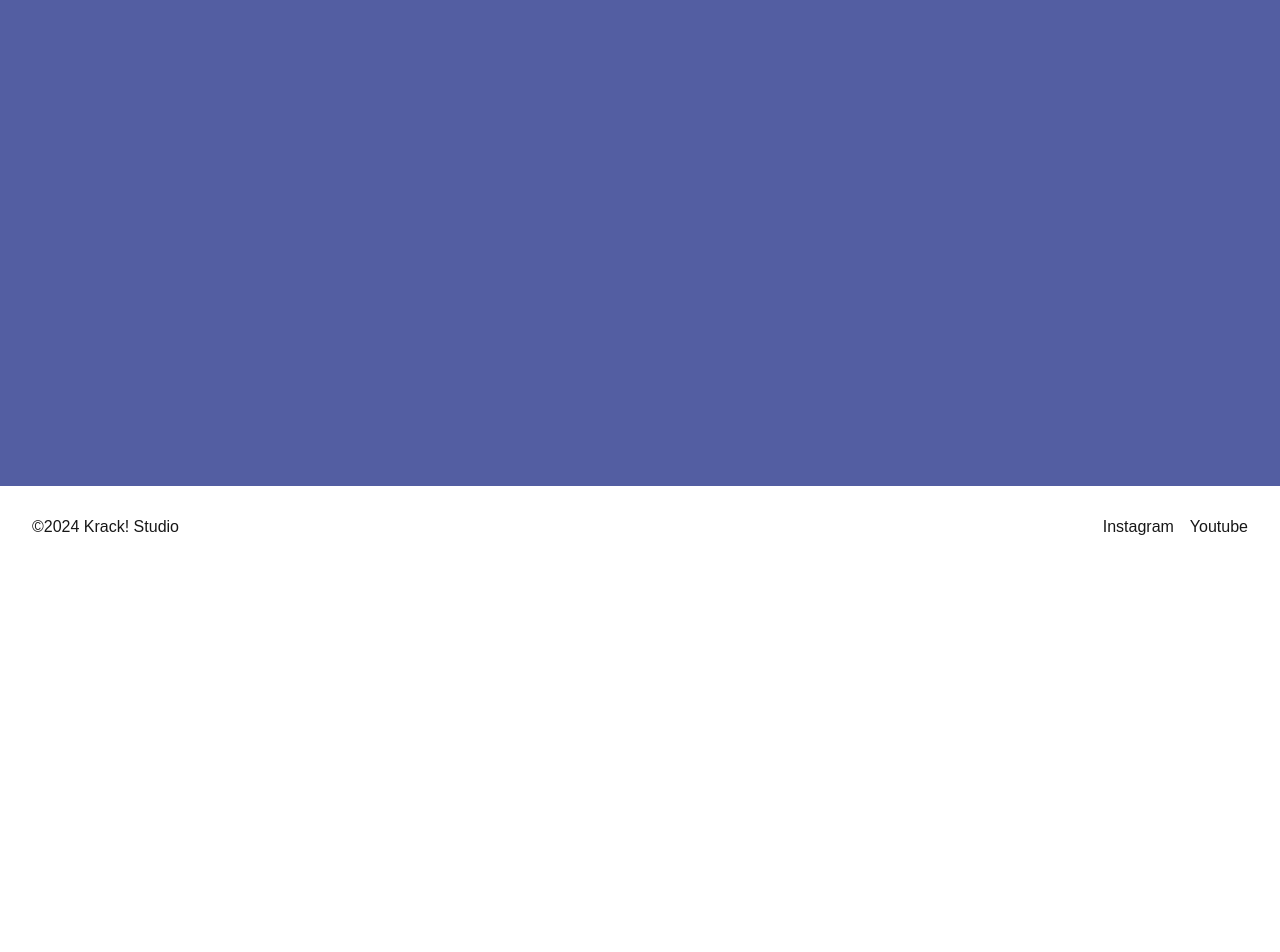
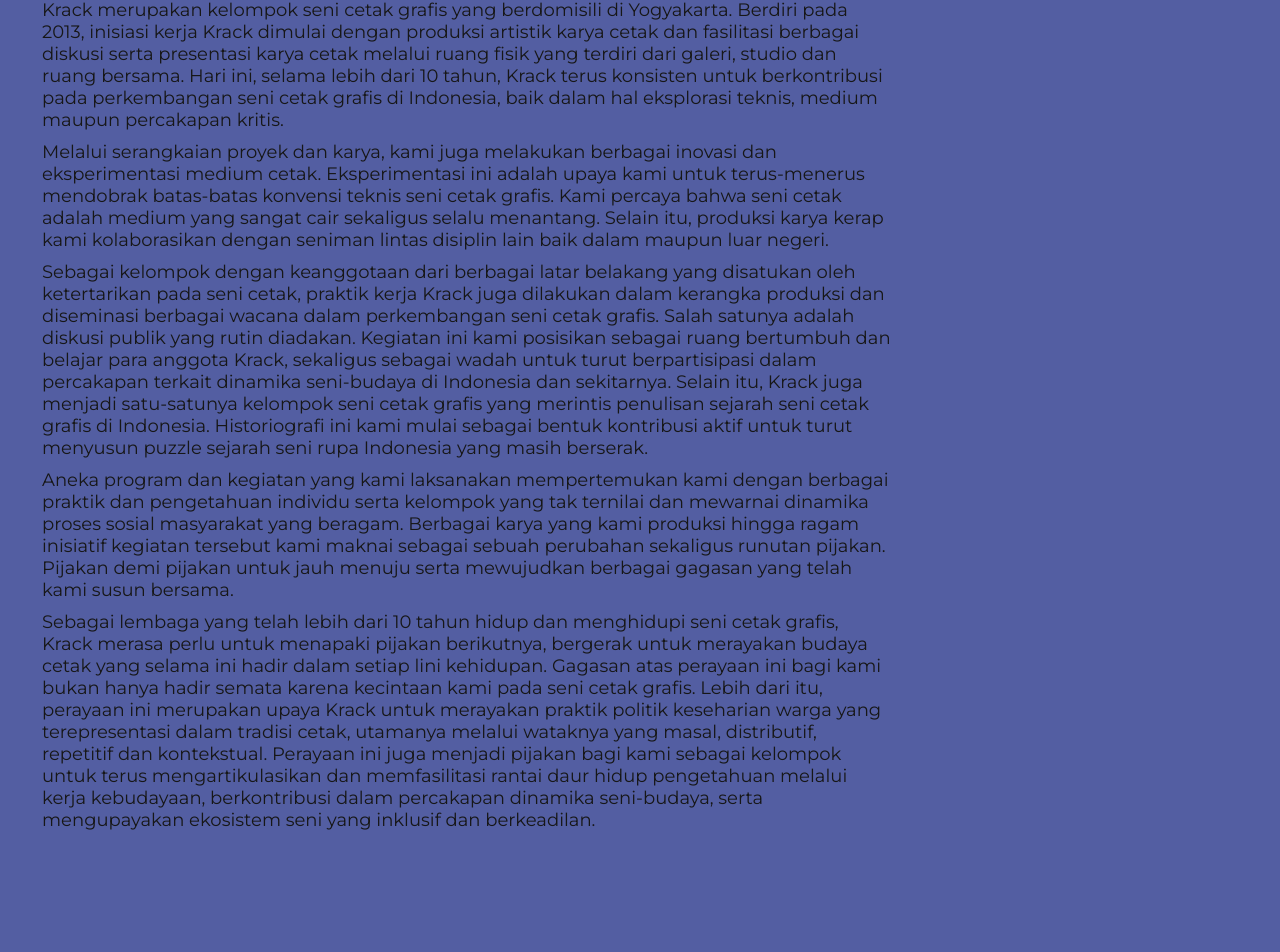
Before and after one commit to simulasikode/festivaltrilogia, a Next.js app: page /tentang in a window 1280 px wide. Shown: the part 314-1266 px from the top of the page. Before the commit the page ends 882 px from the top, so only its background shows below. Built offline with nearby package versions, Linux system fonts and the light colour scheme.

Commit message:
updatee: page

```diff
--- a/src/app/components/Landing/landing.module.scss
+++ b/src/app/components/Landing/landing.module.scss
@@ -11,8 +11,4 @@
     font-size: 58px;
     font-family: basteleur;
   }
-  @font-face {
-    font-family: basteleur;
-    src: url("../../fonts/BasteleurBold.woff");
-  }
 }
--- a/src/app/globals.css
+++ b/src/app/globals.css
@@ -40,3 +40,8 @@
     color-scheme: dark;
   }
 }
+
+@font-face {
+  font-family: basteleur;
+  src: url("./fonts/BasteleurBold.woff");
+}
--- a/src/app/layout.js
+++ b/src/app/layout.js
@@ -2,17 +2,20 @@
 import SmoothScrolling from "./components/SmoothScrolling";
 import Footer from "./components/Footer/Index";
 import Header from "./components/Header/Index";
+import { Montserrat } from "next/font/google";
 
 export const metadata = {
   title: "Festival: Trilogia",
   description: "Seni cetak yang bergerak",
 };
 
+const montserrat = Montserrat({ subsets: ["latin"] });
+
 export default function RootLayout({ children }) {
   return (
     <html lang="en">
       <SmoothScrolling>
-        <body className={`antialiased`}>
+        <body className={montserrat.className}>
           <Header />
           {children}
           <Footer />
--- a/src/app/page.jsx
+++ b/src/app/page.jsx
@@ -2,6 +2,7 @@
 import styles from "./page.module.scss";
 import Landing from "./components/Landing/Index";
 import Foreword from "./components/Foreword/Index";
+import Watak from "./components/Watak/Index";
 
 export default function Home() {
   return (
@@ -9,6 +10,7 @@
       <section className={styles.section}>
         <Landing />
         <Foreword />
+        <Watak />
       </section>
     </main>
   );
--- a/src/app/program/program.module.scss
+++ b/src/app/program/program.module.scss
@@ -14,6 +14,7 @@
     span {
       font-size: 64px;
       font-weight: 700;
+      font-family: basteleur;
     }
   }
 }
--- a/src/app/tentang/page.jsx
+++ b/src/app/tentang/page.jsx
@@ -5,7 +5,66 @@
     <div className={styles.tentang}>
       <div>
         <p>Tentang</p>
-        <span>Festival</span>
+        <span>Festival Seni Cetak Grafis</span>
+      </div>
+      <div className={styles.text}>
+        <p>
+          Krack merupakan kelompok seni cetak grafis yang berdomisili di
+          Yogyakarta. Berdiri pada 2013, inisiasi kerja Krack dimulai dengan
+          produksi artistik karya cetak dan fasilitasi berbagai diskusi serta
+          presentasi karya cetak melalui ruang fisik yang terdiri dari galeri,
+          studio dan ruang bersama. Hari ini, selama lebih dari 10 tahun, Krack
+          terus konsisten untuk berkontribusi pada perkembangan seni cetak
+          grafis di Indonesia, baik dalam hal eksplorasi teknis, medium maupun
+          percakapan kritis.
+        </p>
+        <p>
+          Melalui serangkaian proyek dan karya, kami juga melakukan berbagai
+          inovasi dan eksperimentasi medium cetak. Eksperimentasi ini adalah
+          upaya kami untuk terus-menerus mendobrak batas-batas konvensi teknis
+          seni cetak grafis. Kami percaya bahwa seni cetak adalah medium yang
+          sangat cair sekaligus selalu menantang. Selain itu, produksi karya
+          kerap kami kolaborasikan dengan seniman lintas disiplin lain baik
+          dalam maupun luar negeri.
+        </p>
+        <p>
+          Sebagai kelompok dengan keanggotaan dari berbagai latar belakang yang
+          disatukan oleh ketertarikan pada seni cetak, praktik kerja Krack juga
+          dilakukan dalam kerangka produksi dan diseminasi berbagai wacana dalam
+          perkembangan seni cetak grafis. Salah satunya adalah diskusi publik
+          yang rutin diadakan. Kegiatan ini kami posisikan sebagai ruang
+          bertumbuh dan belajar para anggota Krack, sekaligus sebagai wadah
+          untuk turut berpartisipasi dalam percakapan terkait dinamika
+          seni-budaya di Indonesia dan sekitarnya. Selain itu, Krack juga
+          menjadi satu-satunya kelompok seni cetak grafis yang merintis
+          penulisan sejarah seni cetak grafis di Indonesia. Historiografi ini
+          kami mulai sebagai bentuk kontribusi aktif untuk turut menyusun puzzle
+          sejarah seni rupa Indonesia yang masih berserak.
+        </p>
+        <p>
+          Aneka program dan kegiatan yang kami laksanakan mempertemukan kami
+          dengan berbagai praktik dan pengetahuan individu serta kelompok yang
+          tak ternilai dan mewarnai dinamika proses sosial masyarakat yang
+          beragam. Berbagai karya yang kami produksi hingga ragam inisiatif
+          kegiatan tersebut kami maknai sebagai sebuah perubahan sekaligus
+          runutan pijakan. Pijakan demi pijakan untuk jauh menuju serta
+          mewujudkan berbagai gagasan yang telah kami susun bersama.
+        </p>
+        <p>
+          Sebagai lembaga yang telah lebih dari 10 tahun hidup dan menghidupi
+          seni cetak grafis, Krack merasa perlu untuk menapaki pijakan
+          berikutnya, bergerak untuk merayakan budaya cetak yang selama ini
+          hadir dalam setiap lini kehidupan. Gagasan atas perayaan ini bagi kami
+          bukan hanya hadir semata karena kecintaan kami pada seni cetak grafis.
+          Lebih dari itu, perayaan ini merupakan upaya Krack untuk merayakan
+          praktik politik keseharian warga yang terepresentasi dalam tradisi
+          cetak, utamanya melalui wataknya yang masal, distributif, repetitif
+          dan kontekstual. Perayaan ini juga menjadi pijakan bagi kami sebagai
+          kelompok untuk terus mengartikulasikan dan memfasilitasi rantai daur
+          hidup pengetahuan melalui kerja kebudayaan, berkontribusi dalam
+          percakapan dinamika seni-budaya, serta mengupayakan ekosistem seni
+          yang inklusif dan berkeadilan.
+        </p>
       </div>
     </div>
   );
--- a/src/app/tentang/tentang.module.scss
+++ b/src/app/tentang/tentang.module.scss
@@ -1,19 +1,31 @@
 .tentang {
   width: 100vw;
-  height: 100vh;
-  display: flex;
   padding: 32px;
   background-color: #535ea2;
+  position: relative;
   div {
     margin-top: 84px;
 
     p {
-      font-size: 22px;
+      font-size: 26px;
       margin-bottom: 4px;
+      font-weight: 400;
     }
     span {
       font-size: 64px;
       font-weight: 700;
+      font-family: basteleur;
+    }
+  }
+  .text {
+    width: 68vw;
+    text-wrap: wrap;
+    margin-bottom: 320px;
+
+    p {
+      font-size: 18px;
+      margin: 10px;
+      letter-spacing: normal;
     }
   }
 }
--- a/src/app/tim-kerja/tim.module.scss
+++ b/src/app/tim-kerja/tim.module.scss
@@ -14,6 +14,7 @@
     span {
       font-size: 64px;
       font-weight: 700;
+      font-family: basteleur;
     }
   }
 }
```
Also changed, not shown: src/app/components/Foreword/Index.jsx (+9 -7 lines), src/app/components/Foreword/foreword.module.scss (+22 -5 lines), src/app/components/Watak/Index.jsx (added, +30 -0 lines), src/app/components/Watak/watak.module.scss (added, +25 -0 lines).
